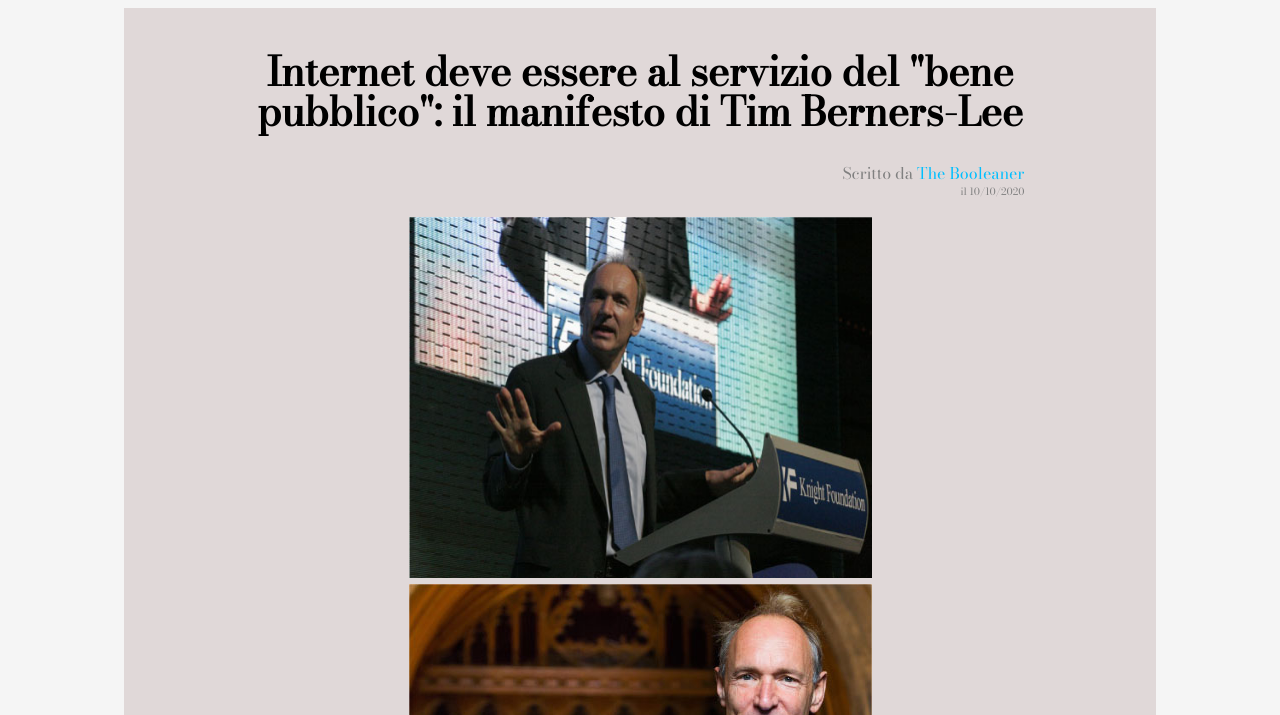
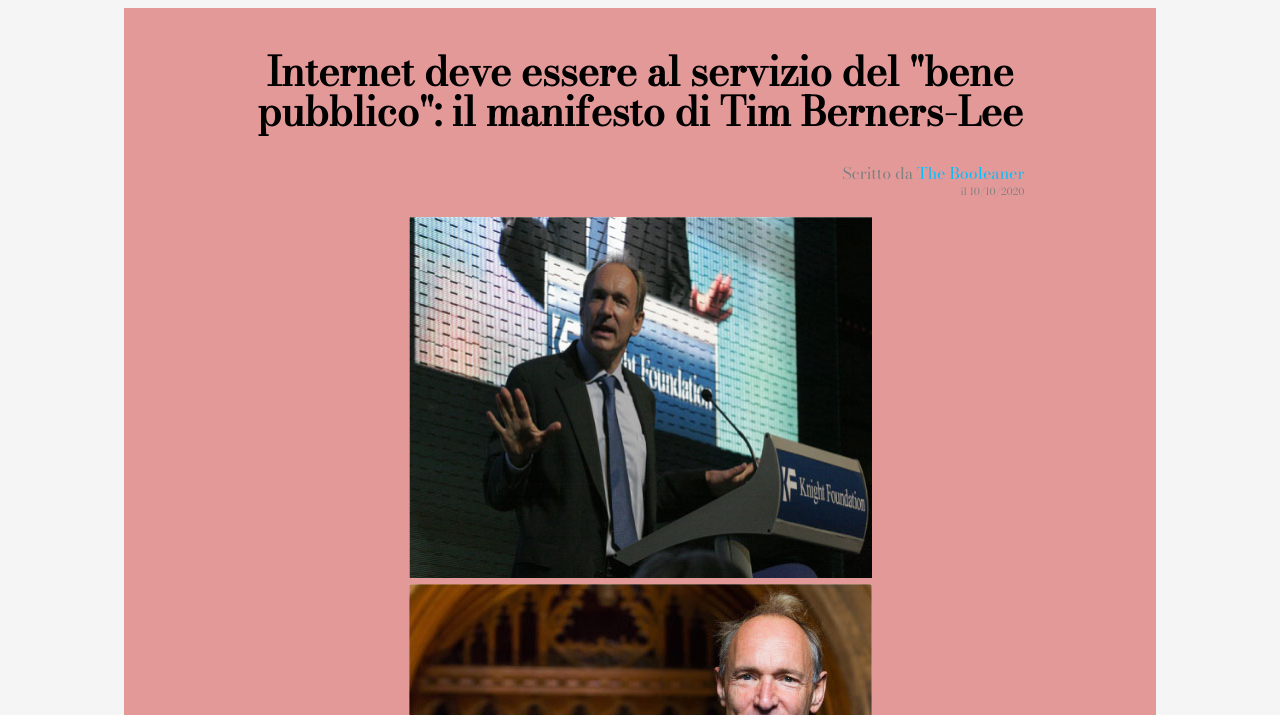
Before and after one commit to GiuseppeMandriani/html-css-booleaner, a website: page index.html in a window 1280 px wide. Shown: the part 85-800 px from the top of the page. Drawn offline with nearby package versions, Linux system fonts and the light colour scheme.

Commit message:
color changed

```diff
--- a/main3.css
+++ b/main3.css
@@ -23,7 +23,7 @@ header {
 .Container {
   width: 80%;
   margin: 10px auto;
-  background-color: rgba(219, 209, 209, 0.801);
+  background-color: rgba(224, 131, 131, 0.801);
   padding: 10px;
 }
 
```
